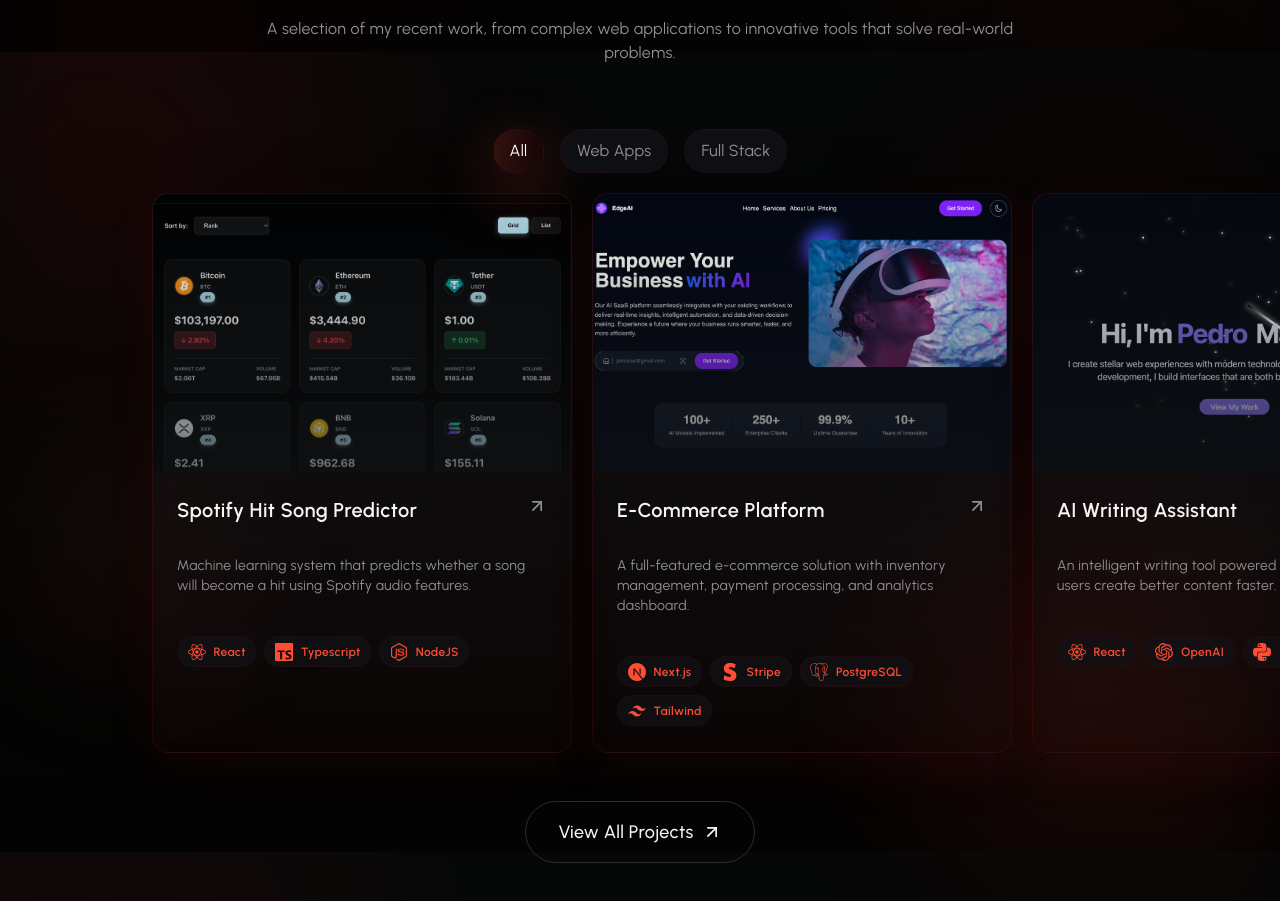
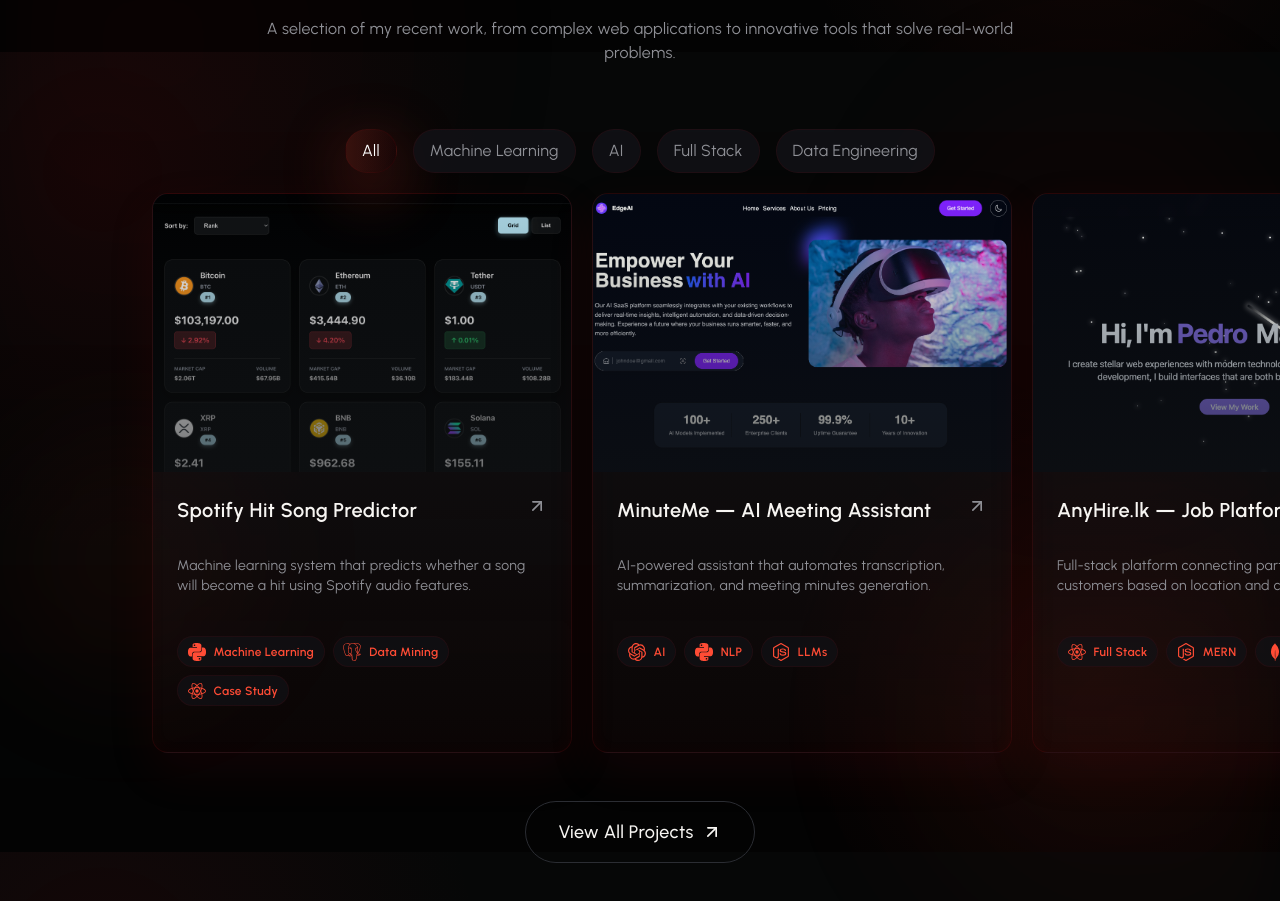
Before and after one commit to thithiramalsen/portfolio-mk2, a React (Vite) app: page / in a window 1280 px wide. Shown: the part 3148-4049 px from the top of the page. Built offline with nearby package versions, Linux system fonts and the light colour scheme.

Commit message:
projects updated

```diff
--- a/src/sections/Projects.jsx
+++ b/src/sections/Projects.jsx
@@ -22,42 +22,42 @@ const projects = [
     description:
       "Machine learning system that predicts whether a song will become a hit using Spotify audio features.",
     image: "/projects/project1.png",
-    tags: ["React", "Typescript", "NodeJS"],
-    techIcons: [SiReact, SiTypescript, SiNodedotjs],
-    category: "Web Apps",
+    tags: ["Machine Learning", "Data Mining", "Case Study"],
+    techIcons: [SiPython, SiPostgresql, SiReact],
+    category: "Machine Learning",
     link: "#",
     github: "#",
   },
   {
-    title: "E-Commerce Platform",
+    title: "MinuteMe — AI Meeting Assistant",
     description:
-      "A full-featured e-commerce solution with inventory management, payment processing, and analytics dashboard.",
+      "AI-powered assistant that automates transcription, summarization, and meeting minutes generation.",
     image: "/projects/project2.png",
-    tags: ["Next.js", "Stripe", "PostgreSQL", "Tailwind"],
-    techIcons: [SiNextdotjs, SiStripe, SiPostgresql, SiTailwindcss],
+    tags: ["AI", "NLP", "LLMs"],
+    techIcons: [SiOpenai, SiPython, SiNodedotjs],
+    category: "AI",
+    link: "#",
+    github: "#",
+  },
+  {
+    title: "AnyHire.lk — Job Platform",
+    description:
+      "Full-stack platform connecting part-time job seekers with customers based on location and category.",
+    image: "/projects/project3.png",
+    tags: ["Full Stack", "MERN", "In Progress"],
+    techIcons: [SiReact, SiNodedotjs, SiMongodb],
     category: "Full Stack",
     link: "#",
     github: "#",
   },
   {
-    title: "AI Writing Assistant",
+    title: "Data Warehouse Project",
     description:
-      "An intelligent writing tool powered by GPT-4, helping users create better content faster.",
-    image: "/projects/project3.png",
-    tags: ["React", "OpenAI", "Python", "FastAPI"],
-    techIcons: [SiReact, SiOpenai, SiPython],
-    category: "Web Apps",
-    link: "#",
-    github: "#",
-  },
-  {
-    title: "Project Management Tool",
-    description:
-      "A collaborative workspace for teams with real-time updates, task tracking, and integrations.",
+      "Analytical data warehouse designed for structured reporting and decision support.",
     image: "/projects/project4.png",
-    tags: ["Next.js", "Socket.io", "MongoDB", "Redis"],
-    techIcons: [SiNextdotjs, SiMongodb, SiRedis],
-    category: "Full Stack",
+    tags: ["Data Engineering", "Analytics", "Case Study"],
+    techIcons: [SiPostgresql, SiRedis, SiPython],
+    category: "Data Engineering",
     link: "#",
     github: "#",
   },
@@ -75,7 +75,7 @@ export const Projects = () => {
     window.addEventListener("resize", check);
     return () => window.removeEventListener("resize", check);
   }, [rowRef]);
-  const categories = ["All", "Web Apps", "Full Stack"];
+  const categories = ["All", "Machine Learning", "AI", "Full Stack", "Data Engineering"];
   const filtered = projects.filter(
     (p) => category === "All" || p.category === category
   );
```
